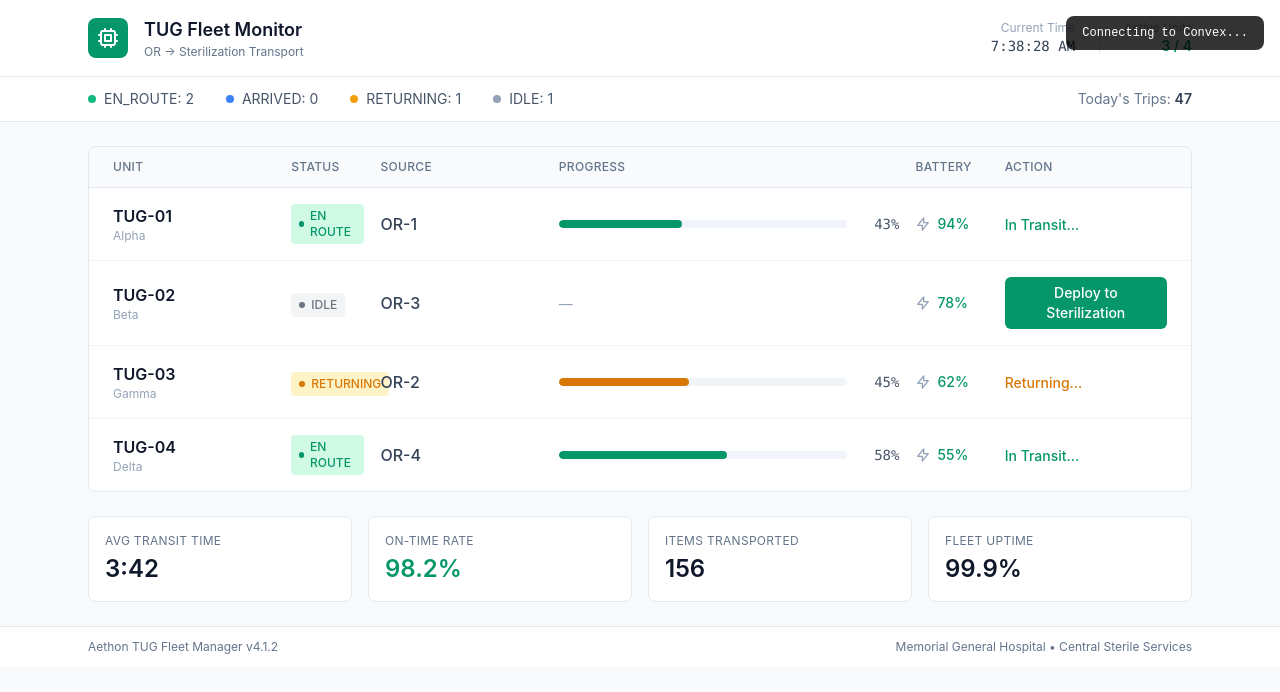
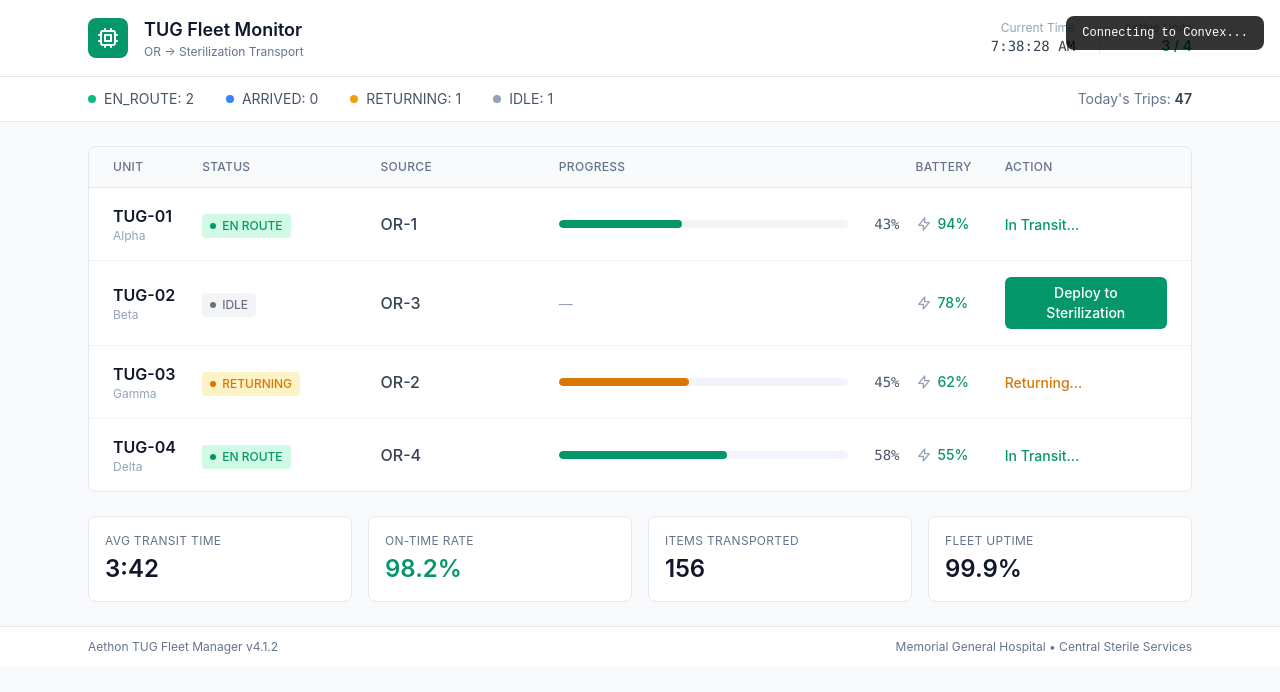
Before and after one commit to Slava-code/web-agents-hackathon, a Next.js app: page /tug-robot in a window 1280 px wide. Shown: the top 692 px of the page. Built offline with nearby package versions, Linux system fonts and the light colour scheme; no server answers.

Commit message:
Fix TUG table column widths to prevent status overlapping source
Swapped Unit from col-span-2 to col-span-1 and Status from col-span-1
to col-span-2 so long status labels like "EN ROUTE" don't bleed into
the Source column.

Co-Authored-By: Claude Opus 4.6 <noreply@anthropic.com>

```diff
--- a/src/app/tug-robot/page.tsx
+++ b/src/app/tug-robot/page.tsx
@@ -201,8 +201,8 @@ export default function TUGDashboard() {
         <div className="bg-white rounded-lg border border-slate-200 overflow-hidden">
           {/* Table Header */}
           <div className="grid grid-cols-12 gap-4 px-6 py-3 bg-slate-50 border-b border-slate-200 text-xs font-medium text-slate-500 uppercase tracking-wide">
-            <div className="col-span-2">Unit</div>
-            <div className="col-span-1">Status</div>
+            <div className="col-span-1">Unit</div>
+            <div className="col-span-2">Status</div>
             <div className="col-span-2">Source</div>
             <div className="col-span-4">Progress</div>
             <div className="col-span-1">Battery</div>
@@ -218,13 +218,13 @@ export default function TUGDashboard() {
                 className="grid grid-cols-12 gap-4 px-6 py-4 border-b border-slate-100 last:border-0 items-center hover:bg-slate-50 transition-colors"
               >
                 {/* Unit */}
-                <div className="col-span-2">
+                <div className="col-span-1">
                   <p className="font-semibold text-slate-900" data-testid={`bot-id-${bot.id}`}>{bot.id}</p>
                   <p className="text-xs text-slate-400">{bot.name}</p>
                 </div>
 
                 {/* Status */}
-                <div className="col-span-1">
+                <div className="col-span-2">
                   <span
                     className="inline-flex items-center gap-1.5 px-2 py-1 rounded text-xs font-medium"
                     style={{ background: getStatusBg(bot.status), color: getStatusColor(bot.status) }}
```
